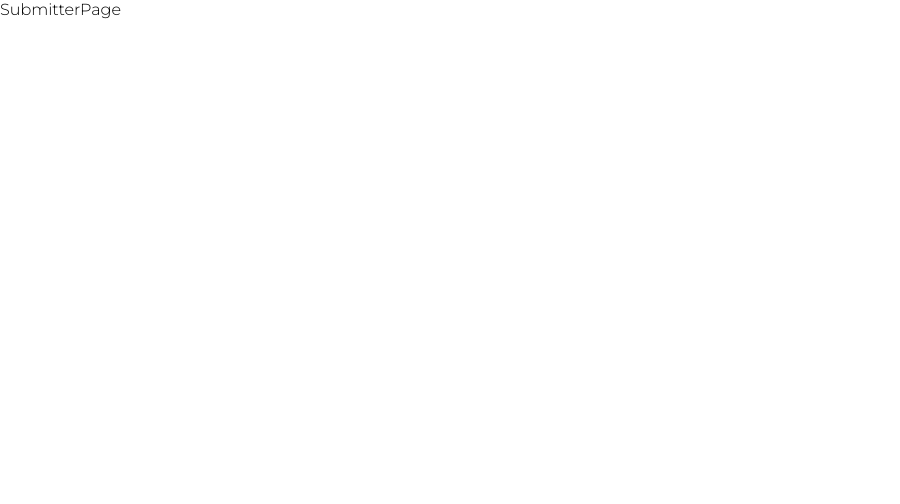
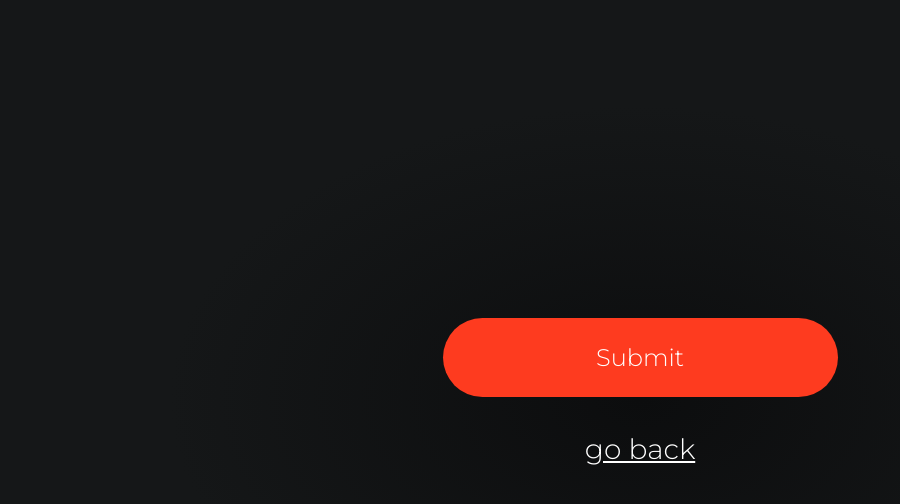
Before and after one commit to gonjila/Rocketeer-questionnaire, a React (Create React App) app: page /submitter in a window 1280 px wide. Shown: the top 504 px of the page, without its empty margins (0-900 px from the left). Built offline with nearby package versions, Linux system fonts and the light colour scheme.

Commit message:
made submitter & gratitude pages

```diff
--- a/src/index.css
+++ b/src/index.css
@@ -46,6 +46,15 @@ body {
 }
 
 .redberryBtn {
+  background-color: var(--redberryRed);
+  border-radius: 50px;
+  border: none;
+  cursor: pointer;
+
+  color: #fff;
+  font-family: Montserrat;
+  font-size: 24px;
+  line-height: 29px;
 }
 
 .input {
--- a/src/pages/Welcome.jsx
+++ b/src/pages/Welcome.jsx
@@ -6,7 +6,7 @@ function WelcomePage() {
     <Container className="page">
       <h1>Welcome Rocketeer !</h1>
       <Link id="toPersonalInformation" to="/personal-information">
-        <button>Start Questionnaire</button>
+        <button className="redberryBtn">Start Questionnaire</button>
       </Link>
       <Link id="toApplications" to="/applications">
         Submitted Applications
@@ -49,15 +49,6 @@ const Container = styled.div`
     button {
       width: 395px;
       height: 79px;
-      background-color: var(--redberryRed);
-      border-radius: 50px;
-      border: none;
-
-      color: #fff;
-      font-family: Montserrat;
-      font-size: 24px;
-      line-height: 29px;
-      cursor: pointer;
     }
   }
   #toApplications {
--- a/src/pages/gratitude.jsx
+++ b/src/pages/gratitude.jsx
@@ -1,6 +1,16 @@
+import { useEffect } from "react";
+import { useNavigate } from "react-router-dom";
 import styled from "styled-components";
 
 function PageForGratitude() {
+  const navigate = useNavigate();
+
+  useEffect(() => {
+    setTimeout(() => {
+      navigate("/");
+    }, 3000);
+  }, []);
+
   return (
     <Container>
       <h1>Thanks for Joining 😊</h1>
--- a/src/pages/submitter.jsx
+++ b/src/pages/submitter.jsx
@@ -1,9 +1,52 @@
+import { Link } from "react-router-dom";
 import styled from "styled-components";
 
 function SubmitterPage() {
-  return <Container>SubmitterPage</Container>;
+  const onSubmitClick = () => {
+    console.log("submit was occured!");
+  };
+
+  return (
+    <Container>
+      <Link to="/gratitude">
+        <button className="redberryBtn" onClick={onSubmitClick}>
+          Submit
+        </button>
+      </Link>
+      <Link className="toBack" to="/about-events">
+        go back
+      </Link>
+    </Container>
+  );
 }
 
 export default SubmitterPage;
 
-const Container = styled.div``;
+const Container = styled.div`
+  width: 100vw;
+  height: 100vh;
+  background-image: var(--primaryBg);
+
+  display: flex;
+  flex-direction: column;
+  justify-content: center;
+  align-items: center;
+
+  .redberryBtn {
+    width: 395px;
+    height: 79px;
+    margin-bottom: 35px;
+  }
+
+  .toBack {
+    width: 190px;
+    height: 50px;
+    text-align: center;
+
+    color: #fff;
+    font-family: Montserrat;
+    font-weight: normal;
+    font-size: 28px;
+    line-height: 34px;
+  }
+`;
```
